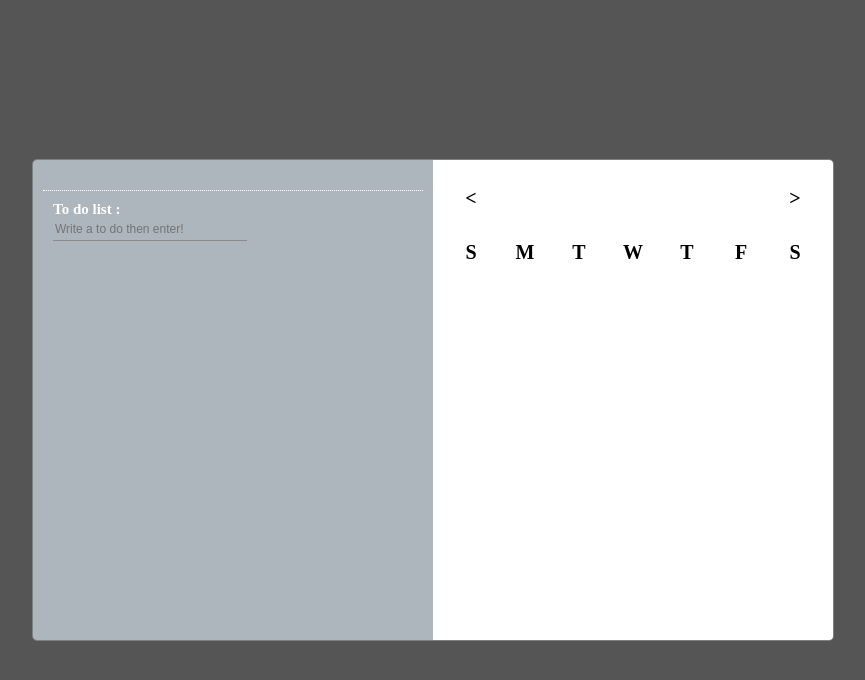
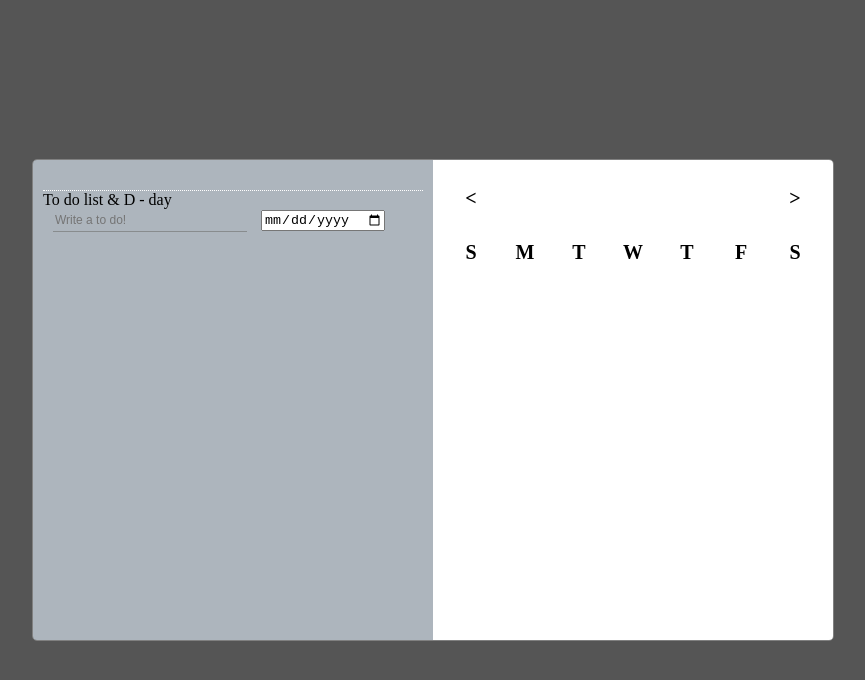
Before and after one commit to Kyounghwan01/calender-todolist, a plain HTML site: page index.html in a window 1280 px wide. Shown: the whole page, without its empty margins (207-1072 px from the left). Drawn offline with Linux system fonts and the light colour scheme; files that its build step writes are made by us from their sources.

Commit message:
add to d-day

```diff
--- a/index.html
+++ b/index.html
@@ -8,8 +8,7 @@
       integrity="sha384-oS3vJWv+0UjzBfQzYUhtDYW+Pj2yciDJxpsK1OYPAYjqT085Qq/1cq5FLXAZQ7Ay"
       crossorigin="anonymous"
     />
-    <link rel="stylesheet" href="./assets/styles/index.css">
-
+    <link rel="stylesheet" href="./assets/styles/index.css?" />
     <meta charset="utf-8" />
   </head>
   <body>
@@ -21,13 +20,18 @@
             <div id="pointDate"></div>
           </div>
           <div class="container_left_bot">
-            <div class="todo_title">To do list :</div>
+            <div class="todo-title">To do list & D - day</div>
             <form class="js-toDoForm">
               <input
                 type="text"
-                placeholder="Write a to do then enter!"
+                placeholder="Write a to do!"
                 class="add-event-day"
               />
+              <input
+                type="date"
+                class="add-d-day"
+              />
+              <input type="submit" style="display: none">
             </form>
             <ul class="js-toDoList"></ul>
           </div>
@@ -55,6 +59,5 @@
         </div>
       </div>
     </div>
-    <script src="./app/index.js"></script>
   </body>
 </html>
```
